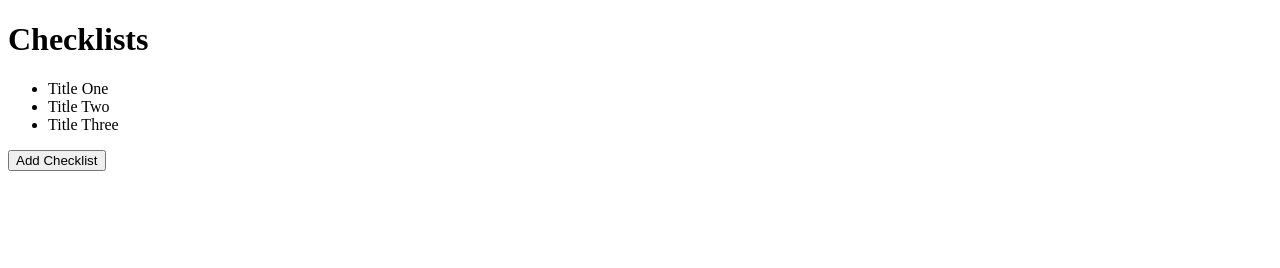
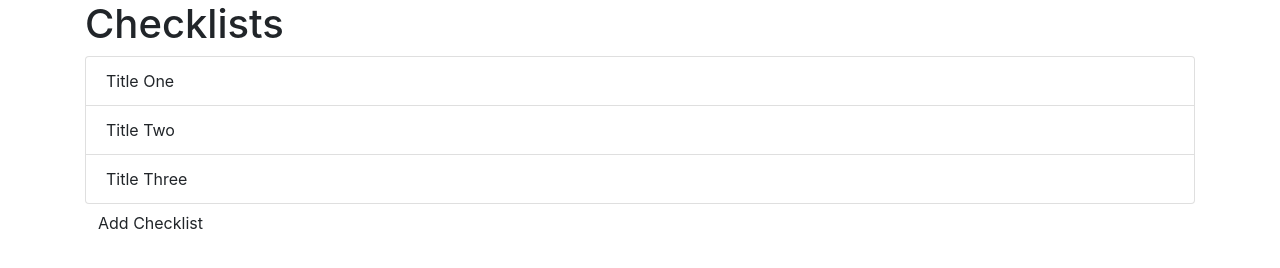
Before and after one commit to macohen/checklists, a website: page public/index.html in a window 1280 px wide. Drawn offline with nearby package versions, Linux system fonts and the light colour scheme.

Commit message:
configured bootstrap correctly(ish)

```diff
--- a/public/index.html
+++ b/public/index.html
@@ -4,6 +4,8 @@
     <meta charset="UTF-8">
     <title></title>
     <script src="app/bower_components/angular/angular.min.js"></script>
+    <link rel="stylesheet" href="../node_modules/bootstrap/dist/css/bootstrap.min.css" />
+    <link rel="stylesheet" href="../node_modules/bootstrap/dist/css/bootstrap-theme.min.css" />
     <script src="../node_modules/bootstrap/dist/js/bootstrap.min.js"></script>
     <SCRIPT SRC="app.js"></SCRIPT>
 </head>
```
